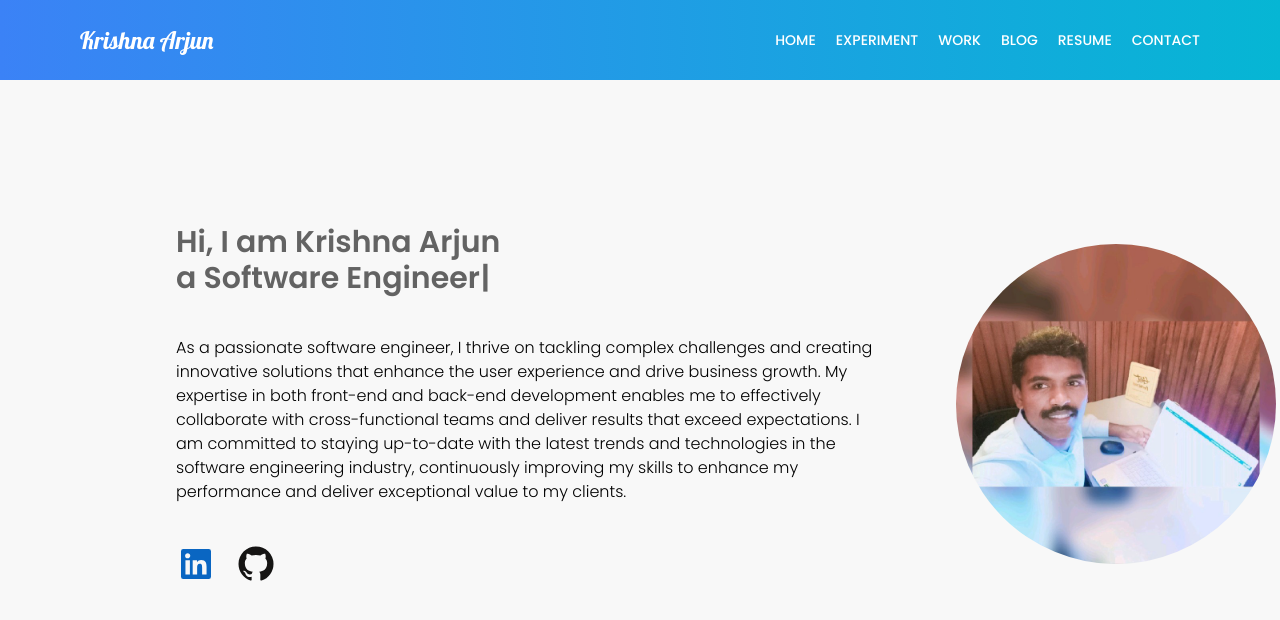
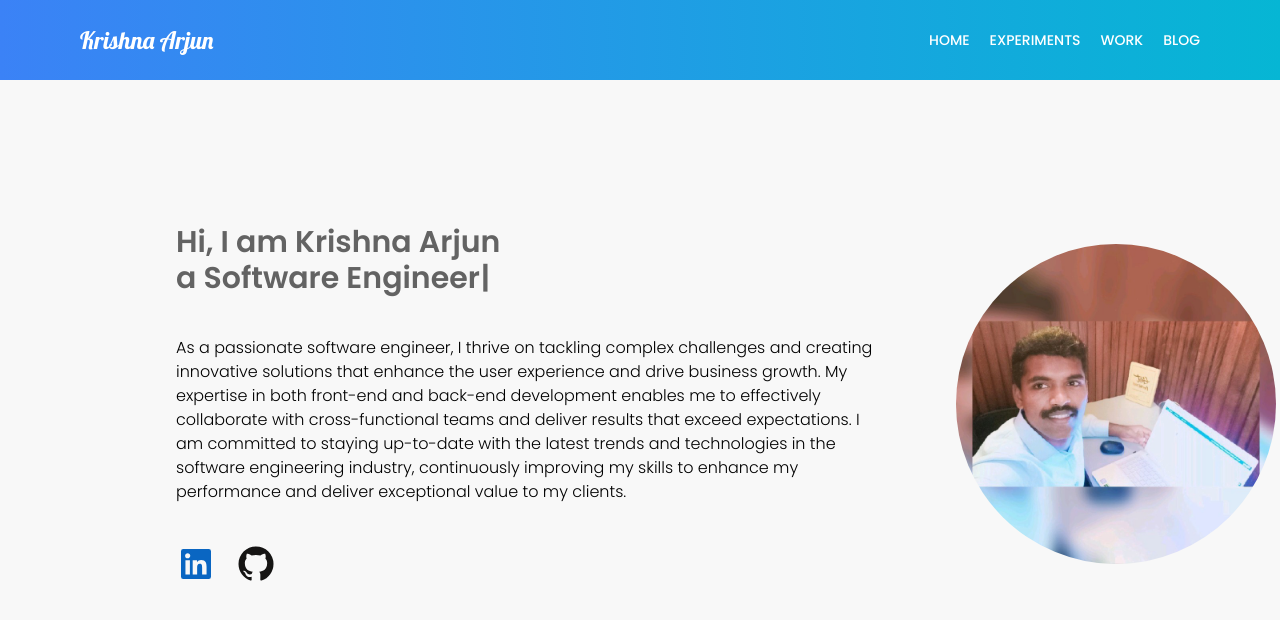
Before and after one commit to Arjunkrishna17/Portfolio, a React (Create React App) app: page / in a window 1280 px wide. Shown: the top 620 px of the page. Built offline with nearby package versions, Linux system fonts and the light colour scheme.

Commit message:
Hash tag for header is added

```diff
--- a/src/Components/Blog.tsx
+++ b/src/Components/Blog.tsx
@@ -23,7 +23,7 @@ const Blog = () => {
   ];
 
   return (
-    <div className="w-full h-full py-5 font-poppins px-20">
+    <div id="blog" className="w-full h-full py-5 font-poppins px-20">
       <div className="flex flex-col space-y-16">
         <h5 className="text-xl font-bold underline underline-offset-4 decoration-2 decoration-blue-500 text-gray-600">
           BLOG
--- a/src/Components/Experiment.tsx
+++ b/src/Components/Experiment.tsx
@@ -2,7 +2,7 @@ import React from "react";
 
 const Experiment = () => {
   return (
-    <div className="w-full py-5 font-poppins px-20">
+    <div id="experiments" className="w-full py-5 font-poppins px-20">
       <div className="flex flex-col space-y-5">
         <div className="w-fit text-xl font-bold  hover:underline decoration-blue-500 decoration-2 underline-offset-4">
           <p className="text-gray-600">EXPERIMENT</p>
--- a/src/Components/Header.tsx
+++ b/src/Components/Header.tsx
@@ -8,26 +8,33 @@ const Header = () => {
       </h4>
 
       <ul className="flex space-x-5 text-white font-poppins text-sm">
-        <li className="cursor-pointer hover:underline underline-offset-2 decoration-2">
+        <a
+          href="#home"
+          className="cursor-pointer hover:underline underline-offset-2 decoration-2"
+        >
           HOME
-        </li>
+        </a>
 
-        <li className="cursor-pointer hover:underline underline-offset-2 decoration-2">
-          EXPERIMENT
-        </li>
-        <li className="cursor-pointer hover:underline underline-offset-2 decoration-2">
+        <a
+          href="#experiments"
+          className="cursor-pointer hover:underline underline-offset-2 decoration-2"
+        >
+          EXPERIMENTS
+        </a>
+        <a
+          href="#work"
+          className="cursor-pointer hover:underline underline-offset-2 decoration-2"
+        >
           WORK
-        </li>
+        </a>
 
-        <li className="cursor-pointer hover:underline underline-offset-2 decoration-2">
+        <a
+          href="#blog"
+          className="cursor-pointer hover:underline underline-offset-2 decoration-2"
+        >
           BLOG
-        </li>
-        <li className="cursor-pointer hover:underline underline-offset-2 decoration-2">
-          RESUME
-        </li>
-        <li className="cursor-pointer hover:underline underline-offset-2 decoration-2">
-          CONTACT
-        </li>
+        </a>
+
       </ul>
     </div>
   );
--- a/src/Components/Home.tsx
+++ b/src/Components/Home.tsx
@@ -5,7 +5,7 @@ import { ReactComponent as GitHub } from "./Images/GitHub.svg";
 
 const Home = () => {
   return (
-    <div className="flex flex-col w-full h-full py-20 font-poppins items-center px-44">
+    <div id="home" className="flex flex-col w-full h-full py-20 font-poppins items-center px-44">
       <div className="flex mt-16 w-full justify-between space-x-20 items-center">
         <div className="flex flex-col  text-3xl font-bold space-y-10">
           <div className="opacity-60">
@@ -18,6 +18,9 @@ const Home = () => {
                   .pauseFor(2000)
                   .deleteAll()
                   .typeString("a Front-End Engineer")
+                  .pauseFor(2000)
+                  .deleteAll()
+                  .typeString("a Back-End Engineer")
                   .pauseFor(2000)
                   .deleteAll()
                   .start();
--- a/src/Components/Work.tsx
+++ b/src/Components/Work.tsx
@@ -2,7 +2,7 @@ import React from "react";
 
 const Work = () => {
   return (
-    <div className="w-full py-5 font-poppins px-20">
+    <div id="work" className="w-full py-5 font-poppins px-20">
       <div className="flex flex-col space-y-5">
         <div className="w-fit text-xl font-bold  hover:underline decoration-blue-500 decoration-2 underline-offset-4">
           <p className="text-gray-600">WORK</p>
```
